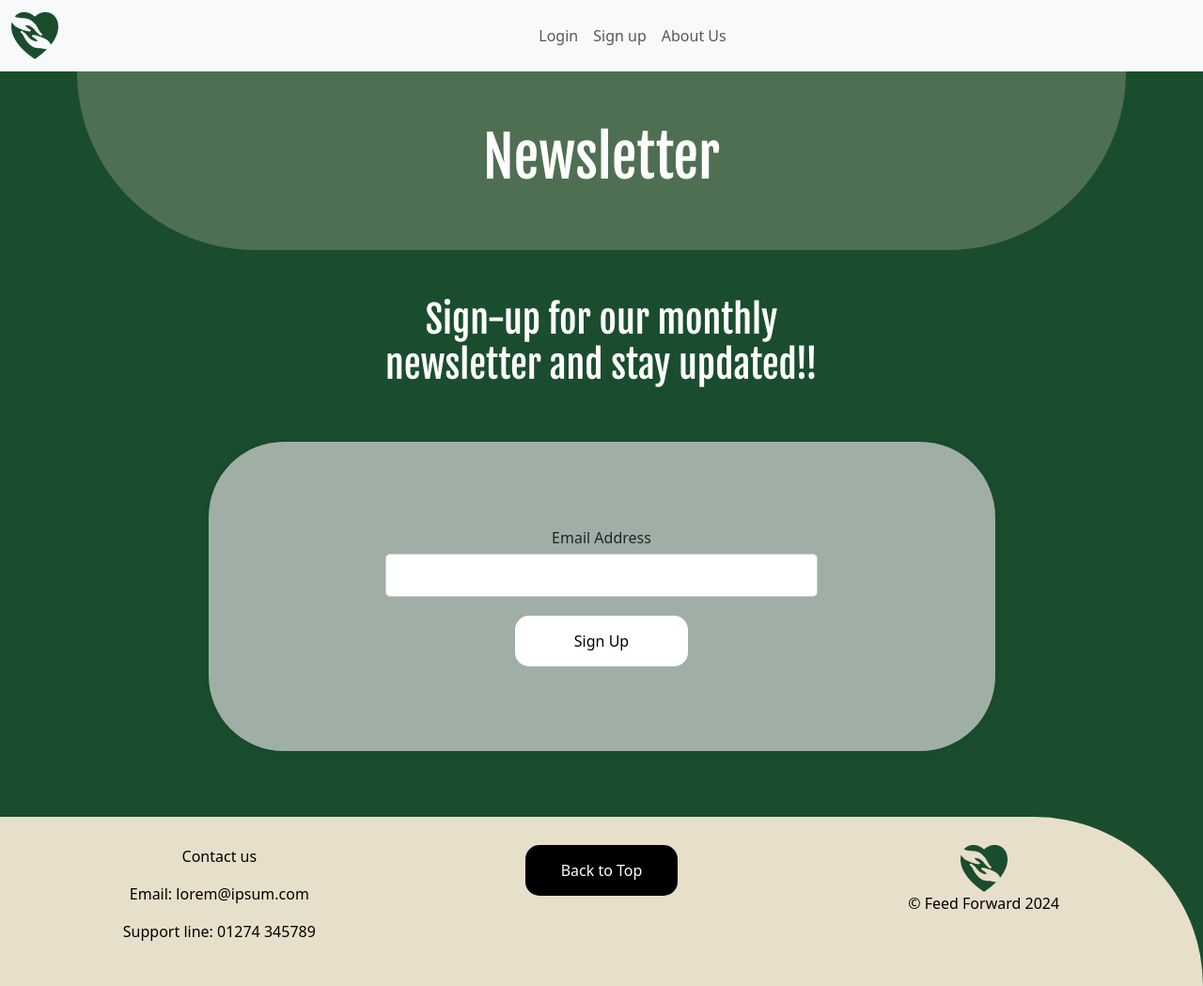
After one commit to SxryxnshS5/FeedForward, a Flask app: page /newsletter in a window 1280 px wide. The commit adds this page. Shown: the whole page at 94% size. Run offline with Flask 3, Linux system fonts and the light colour scheme.

Commit message:
completed newsletter.html, added its link in index.html

```diff
--- a/app.py
+++ b/app.py
@@ -28,6 +28,10 @@ def signup():
 def about():
     return render_template('main/about.html')
 
+@app.route('/newsletter')
+def newsletter():
+    return render_template('main/newsletter.html')
+
 
 if __name__ == '__main__':
     app.run(debug=True)
--- /dev/null
+++ b/static/css/newsletter.css
@@ -0,0 +1,94 @@
+.image-container {
+    position: relative;
+    width: 100%;
+}
+
+.sticky-image {
+    width: 100%;
+    display: block;
+}
+
+.image-text {
+    position: absolute;
+    top: 50%; /* Adjust vertically */
+    left: 50%; /* Adjust horizontally */
+    transform: translate(-50%, -50%);
+    text-align: center;
+    color: white;
+}
+
+.container1 {
+  width: 80%; /* Change the width as per your requirement */
+  max-width: 500px; /* Increase the maximum width */
+  margin: 50px auto;
+  padding: 20px;
+  border-radius: 10px; /* Increased border radius for a softer square shape */
+
+}
+
+.background-container {
+  width: 75%; /* Adjust the width as needed */
+  margin: 50px auto;
+  background-color: rgba(217, 217, 217, 0.7); /* Translucent background color */
+  border-radius: 80px; /* Border radius for a softer square shape */
+  box-shadow: 0 0 10px rgba(0, 0, 0, 0.1);
+  padding: 20px; /* Padding to ensure the content doesn't touch the edges */
+  margin-bottom: 70px;
+}
+
+
+  .signup-form {
+    text-align: center;
+  }
+
+  .form-group {
+    margin-bottom: 20px;
+  }
+
+  label {
+    display: block;
+    margin-bottom: 5px;
+  }
+
+  input[type="text"],
+  input[type="email"],
+  input[type="tel"],
+  input[type="password"] {
+    width: 100%;
+    padding: 10px;
+    border: 1px solid #ccc;
+    border-radius: 5px;
+  }
+
+ .signupbtn {
+    width: 40%;
+    padding: 15px;
+    background-color: #FFFFFF;
+    color: #000000;
+    border: none;
+    border-radius: 15px;
+    cursor: pointer;
+    transition: background-color 0.3s ease;
+  }
+
+  button:hover {
+    background-color: #0056b3;
+  }
+
+  .fjalla-one-regular2 {
+    font-family: "Fjalla One", sans-serif;
+    font-weight: 400;
+    font-style: normal;
+    font-size: 40px;
+  }
+
+  .fjalla-one-regular {
+    font-family: "Fjalla One", sans-serif;
+    font-weight: 400;
+    font-style: normal;
+    font-size: 60px;
+  }
+
+  .body-text {
+    margin-top: 50px;
+  }
--- /dev/null
+++ b/templates/main/newsletter.html
@@ -0,0 +1,42 @@
+{% extends "base.html" %}
+
+{% block content %}
+
+<link rel="stylesheet" href="../static/css/newsletter.css">
+
+<div class="image-container">
+    <img src="../static/images/base/uppershape.png" alt="Sticky Image" class="sticky-image">
+    <div class="image-text">
+        <h2 class="fjalla-one-regular">Newsletter</h2>
+    </div>
+</div>
+
+    {% with messages = get_flashed_messages() %}
+                {% if messages %}
+                    <div class="notification is-danger">
+                        {{ messages[0] }}.
+                    </div>
+                {% endif %}
+    {% endwith %}
+
+<section>
+    <div class="row text-center body-text">
+        <h2 class="fjalla-one-regular2" style="color: white;">Sign-up for our monthly <br>newsletter and stay updated!!</h2>
+    </div>
+</section>
+
+
+<section>
+    <div class="background-container">
+    <div class="container1">
+        <form action="#" class="signup-form">
+          <div class="form-group">
+            <label for="email">Email Address</label>
+            <input type="email" id="email" name="email" required>
+          </div>
+          <button type="submit" class="signupbtn">Sign Up</button>
+        </form>
+      </div>
+      </div>
+    </section>
+{% endblock %}
```
Also changed, not shown: templates/main/index.html (+7 -1 lines).
